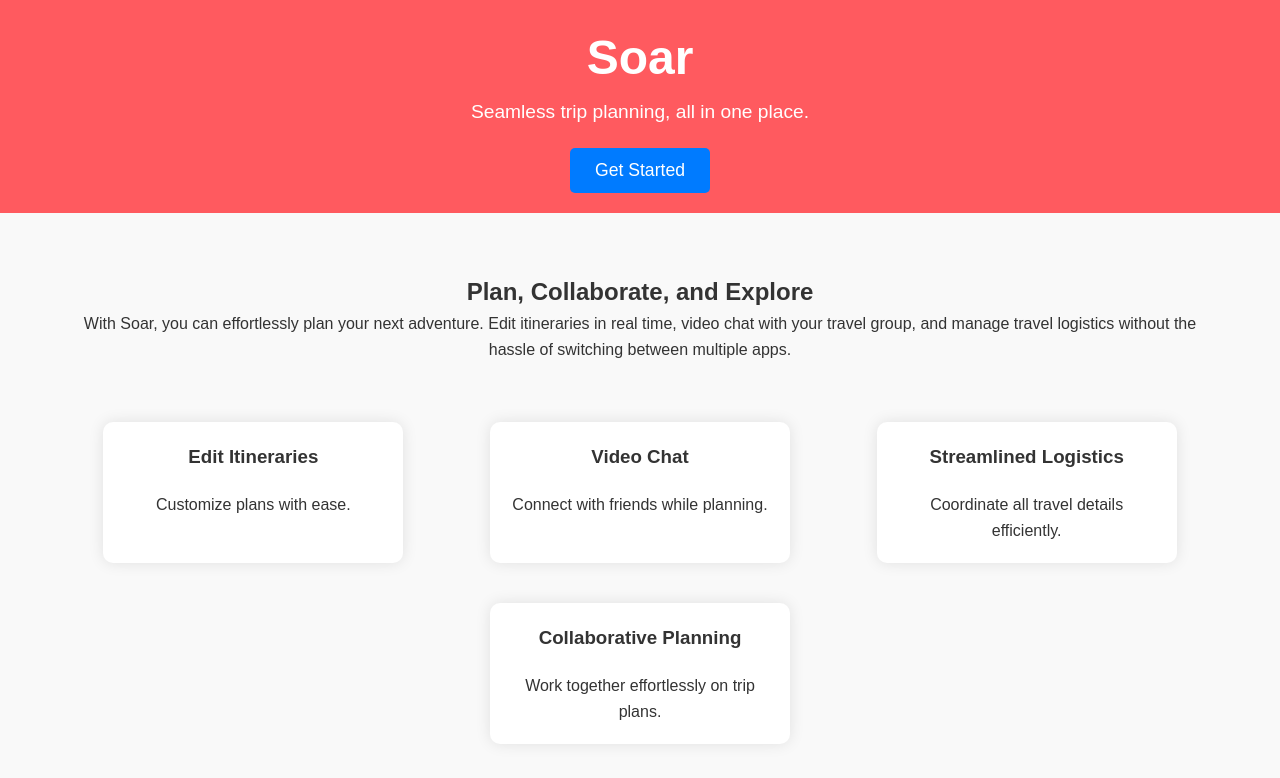
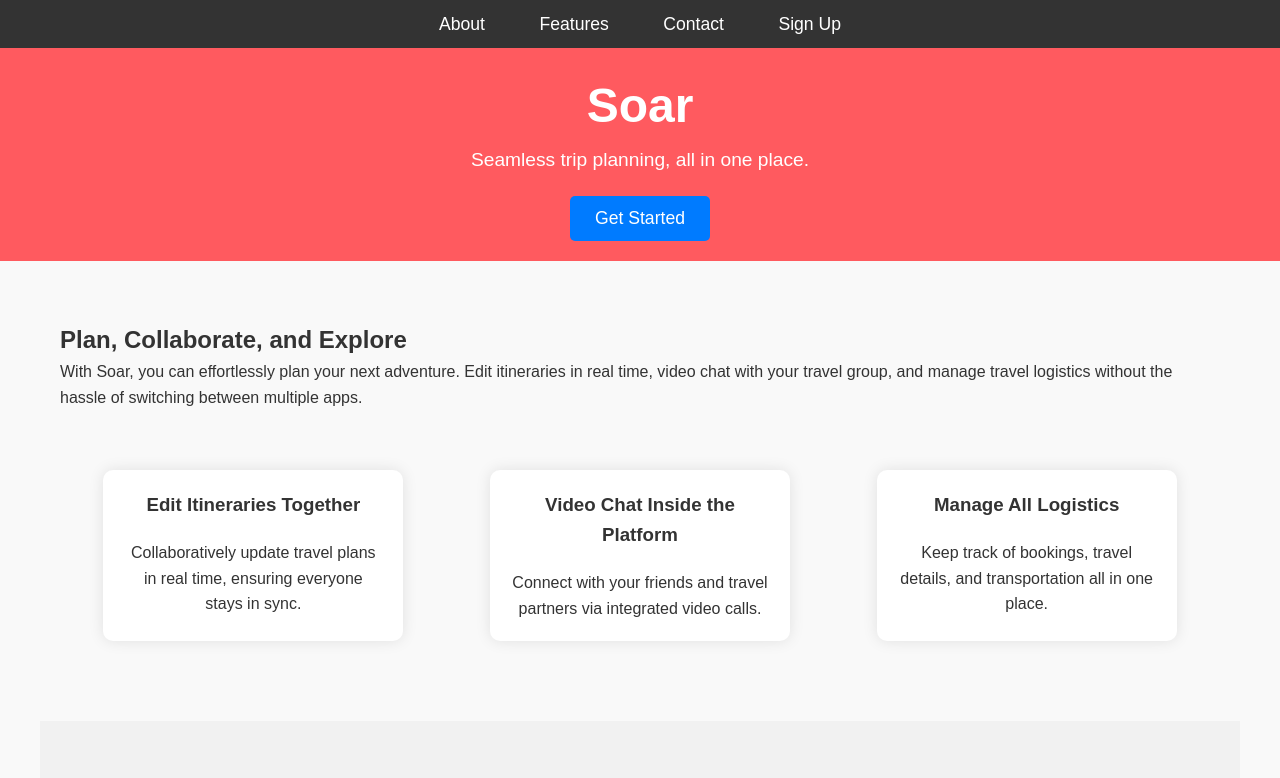
Before and after one commit to maddiebatch/soar-landing-page, a plain HTML site: page index.html in a window 1280 px wide. Shown: the top 778 px of the page. Drawn offline with Linux system fonts and the light colour scheme.

Commit message:
Update index.html

```diff
--- a/index.html
+++ b/index.html
@@ -16,6 +16,22 @@
       background-color: #f9f9f9;
       color: #333;
       line-height: 1.6;
+    }
+    nav {
+      background-color: #333;
+      padding: 10px;
+      text-align: center;
+    }
+    nav a {
+      color: white;
+      text-decoration: none;
+      margin: 0 15px;
+      font-size: 1.1em;
+      padding: 10px;
+      transition: color 0.3s;
+    }
+    nav a:hover {
+      color: #ff5a5f;
     }
     header {
       background-color: #ff5a5f;
@@ -47,7 +63,6 @@
       padding: 60px 20px;
       max-width: 1200px;
       margin: 0 auto;
-      text-align: center;
     }
     .features {
       display: flex;
@@ -77,17 +92,6 @@
       height: 400px;
       border: none;
     }
-    .testimonials {
-      background: #fff;
-      padding: 40px 20px;
-      margin-top: 40px;
-      border-radius: 10px;
-      box-shadow: 0 0 15px rgba(0, 0, 0, 0.1);
-    }
-    .testimonial {
-      margin: 20px 0;
-      font-style: italic;
-    }
     footer {
       background: #333;
       color: white;
@@ -115,46 +119,49 @@
 </head>
 <body>
 
-  <header>
+  <nav>
+    <a href="#about">About</a>
+    <a href="#features">Features</a>
+    <a href="#contact">Contact</a>
+    <a href="#signup">Sign Up</a>
+  </nav>
+
+  <header id="about">
     <h1>Soar</h1>
     <p>Seamless trip planning, all in one place.</p>
     <button class="cta-btn" onclick="alert('Sign up coming soon!')">Get Started</button>
   </header>
 
-  <section>
+  <section id="features">
     <h2>Plan, Collaborate, and Explore</h2>
     <p>With Soar, you can effortlessly plan your next adventure. Edit itineraries in real time, video chat with your travel group, and manage travel logistics without the hassle of switching between multiple apps.</p>
 
     <div class="features">
       <div class="feature-box">
-        <h3>Edit Itineraries</h3>
-        <p>Customize plans with ease.</p>
+        <h3>Edit Itineraries Together</h3>
+        <p>Collaboratively update travel plans in real time, ensuring everyone stays in sync.</p>
       </div>
       <div class="feature-box">
-        <h3>Video Chat</h3>
-        <p>Connect with friends while planning.</p>
+        <h3>Video Chat Inside the Platform</h3>
+        <p>Connect with your friends and travel partners via integrated video calls.</p>
       </div>
       <div class="feature-box">
-        <h3>Streamlined Logistics</h3>
-        <p>Coordinate all travel details efficiently.</p>
-      </div>
-      <div class="feature-box">
-        <h3>Collaborative Planning</h3>
-        <p>Work together effortlessly on trip plans.</p>
+        <h3>Manage All Logistics</h3>
+        <p>Keep track of bookings, travel details, and transportation all in one place.</p>
       </div>
     </div>
   </section>
 
-  <section class="video-section">
+  <section id="signup" class="video-section">
     <h2>See Soar in Action</h2>
     <iframe src="https://www.youtube.com/embed/dQw4w9WgXcQ" title="Soar Product Demo"></iframe>
+    <p>Sign up for early access and be the first to try Soar!</p>
+    <button class="cta-btn" onclick="alert('Thank you for signing up! We’ll notify you when we launch.')">Sign Up</button>
   </section>
 
-  <section class="testimonials">
-    <h2>What Our Users Say</h2>
-    <div class="testimonial">"Soar made planning our group trip so easy! We were all on the same page, and it felt seamless!" - Sarah L.</div>
-    <div class="testimonial">"The video chat feature is a game changer. We could plan everything without the hassle of other apps!" - John D.</div>
-    <div class="testimonial">"I love how I can customize the itinerary with my friends. It made our trip unforgettable!" - Emma W.</div>
+  <section id="contact">
+    <h2>Contact Us</h2>
+    <p>Have questions? Reach out to our team at <a href="mailto:info@soar.com">info@soar.com</a>.</p>
   </section>
 
   <footer>
```
